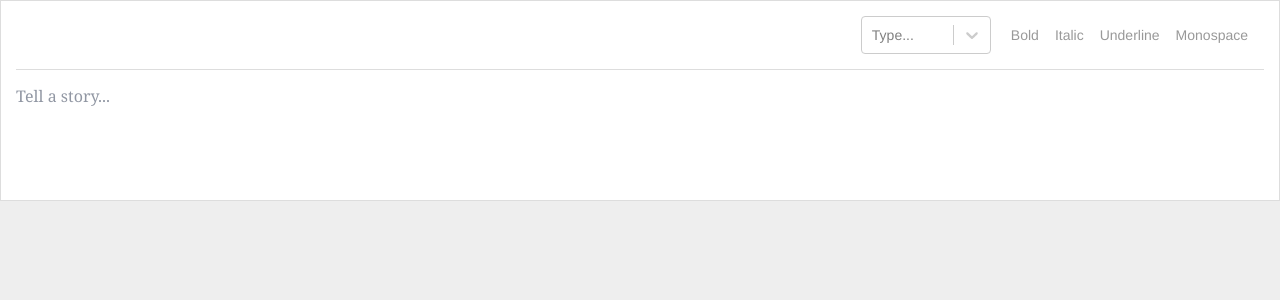
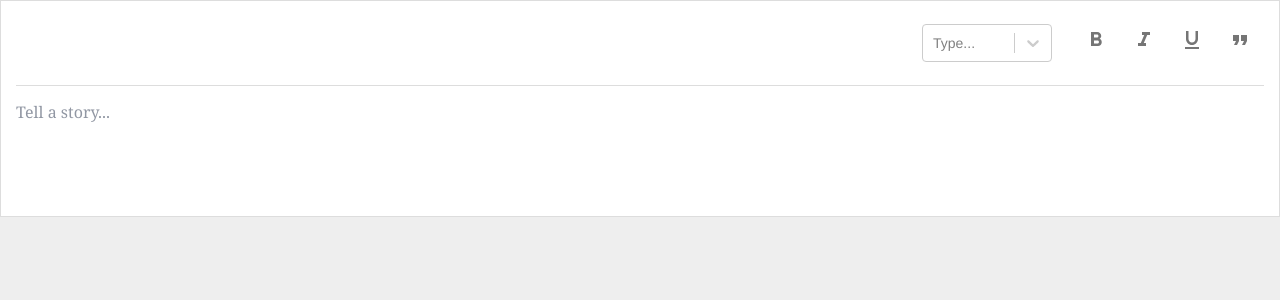
Before and after one commit to mytee306/draft-js-demo, a React (Create React App) app: page / in a window 1280 px wide. Shown: the top 300 px of the page. Built offline with nearby package versions, Linux system fonts and the light colour scheme.

Commit message:
feat(RichTextEditor): uses format icons

```diff
--- a/src/RichTextEditor.tsx
+++ b/src/RichTextEditor.tsx
@@ -1,3 +1,10 @@
+import { IconButton, Tooltip, useTheme } from '@material-ui/core';
+import {
+  FormatBold,
+  FormatItalic,
+  FormatQuote,
+  FormatUnderlined,
+} from '@material-ui/icons';
 import classNames from 'classnames';
 import {
   ContentBlock,
@@ -21,17 +28,17 @@ export type Style = DraftBlockType | DraftInlineStyleType;
 export type OnToggle<S extends Style> = (style: S) => void;
 
 export interface StyleButtonProps<S extends Style> {
-  active: boolean;
   style: S;
   onToggle: OnToggle<S>;
   label: string;
+  icon: React.ReactElement;
 }
 
 const StyleButton = <S extends Style>({
-  active,
   style,
   onToggle,
   label,
+  icon,
 }: StyleButtonProps<S>) => {
   const handleToggle = (e: MouseEvent) => {
     e.preventDefault();
@@ -40,14 +47,9 @@ const StyleButton = <S extends Style>({
   };
 
   return (
-    <span
-      className={classNames('RichEditor-styleButton', {
-        'RichEditor-activeButton': active,
-      })}
-      onMouseDown={handleToggle}
-    >
-      {label}
-    </span>
+    <Tooltip title={label} onMouseDown={handleToggle}>
+      <IconButton>{icon}</IconButton>
+    </Tooltip>
   );
 };
 
@@ -125,15 +127,16 @@ const BlockStyleControls: SFC<BlockStyleControlsProps> = ({
 export interface InlineStyle {
   label: string;
   style: DraftInlineStyleType;
+  icon: React.ReactElement;
 }
 
 export type InlineStyles = InlineStyle[];
 
 const INLINE_STYLES: InlineStyles = [
-  { label: 'Bold', style: 'BOLD' },
-  { label: 'Italic', style: 'ITALIC' },
-  { label: 'Underline', style: 'UNDERLINE' },
-  { label: 'Monospace', style: 'CODE' },
+  { label: 'Bold', style: 'BOLD', icon: <FormatBold /> },
+  { label: 'Italic', style: 'ITALIC', icon: <FormatItalic /> },
+  { label: 'Underline', style: 'UNDERLINE', icon: <FormatUnderlined /> },
+  { label: 'Monospace', style: 'CODE', icon: <FormatQuote /> },
 ];
 
 export interface InlineStyleControlsProps {
@@ -145,19 +148,33 @@ const InlineStyleControls: SFC<InlineStyleControlsProps> = ({
   editorState,
   onToggle,
 }) => {
+  const theme = useTheme();
+
   const currentStyle = editorState.getCurrentInlineStyle();
 
   return (
     <div className="RichEditor-controls">
-      {INLINE_STYLES.map(type => (
-        <StyleButton
-          key={type.label}
-          active={currentStyle.has(type.style)}
-          label={type.label}
-          onToggle={onToggle}
-          style={type.style}
-        />
-      ))}
+      {INLINE_STYLES.map(({ icon, ...type }) => {
+        const { label, style } = type;
+        const active = currentStyle.has(style);
+
+        return (
+          <StyleButton<DraftInlineStyleType>
+            key={label}
+            onToggle={onToggle}
+            {...type}
+            icon={
+              <span
+                style={{
+                  color: active ? theme.palette.primary.light : 'inherit',
+                }}
+              >
+                {icon}
+              </span>
+            }
+          />
+        );
+      })}
     </div>
   );
 };
```
